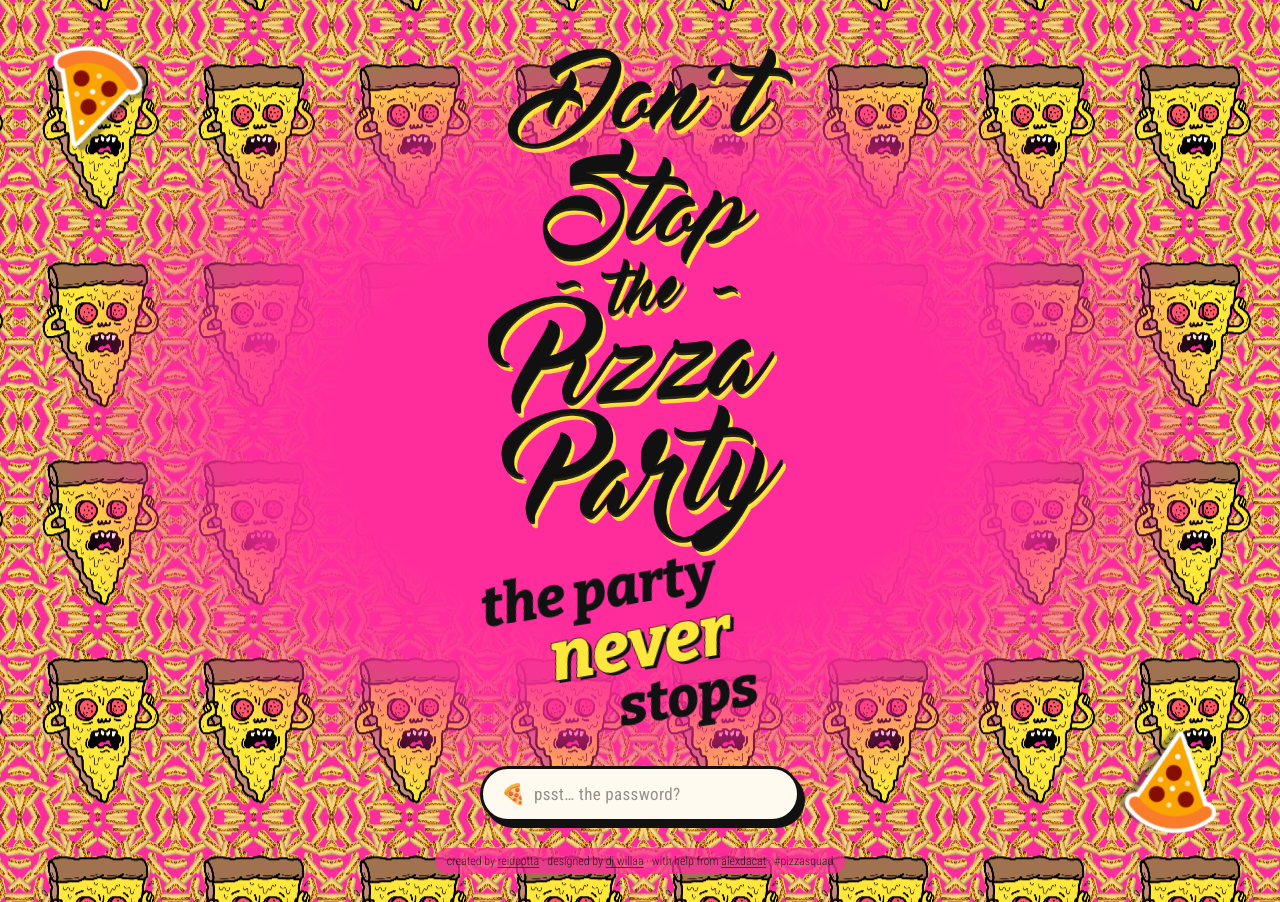
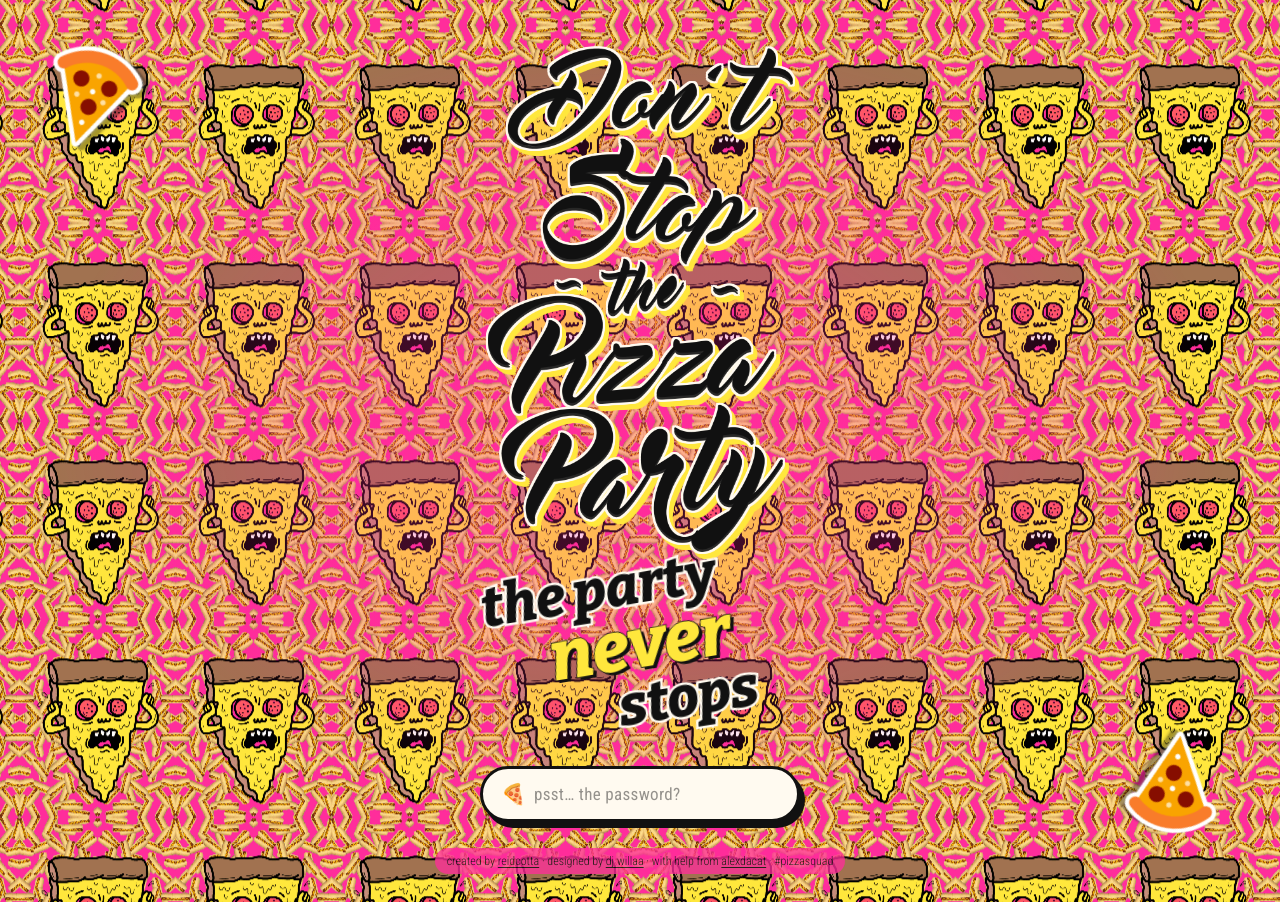
Before and after one commit to rchatham/dontstopthepizzaparty, a Jekyll site: the page built from index.html, in a window 1280 px wide. Built offline with Jekyll 4.4.1, drawn with Linux system fonts in a browser that asks for light colours.

Commit message:
Hero: a see-through centre so the pizzas show behind the words
The spotlight was a solid block of colour that hid the wallpaper. It is
now a tint (--spot-a, default 25% solid; 0 turns it off), and the logo
and tagline carry their own halo instead (--outline: a 2px outline round
the logo, a 5px stroke behind the words), so they stay readable on the
busy pattern. Comparison grids of 60/35/15/0% on three palettes added.

Co-Authored-By: Claude Opus 5.5 <noreply@anthropic.com>
Claude-Session: https://claude.ai/code/session_01BUtFxh6bhKj94LRtZvhsyK

```diff
--- a/files/home.css
+++ b/files/home.css
@@ -14,6 +14,8 @@
   --hi: #ffe73c;                /* "never" */
   --hi-edge: #111;              /* "never"'s outline and shadow */
   --accent: #111;               /* the pill's offset shadow */
+  --spot-a: 0.25;               /* how solid the spotlight is (0 = none, 1 = solid) */
+  --outline: #fffaf0;           /* halo round the logo and words, so they read on the pattern */
   --spring: cubic-bezier(0.34, 1.56, 0.64, 1);
 }
 
@@ -63,7 +65,10 @@ body {
   position: absolute;
   inset: 0;
   background: radial-gradient(ellipse 46% 44% at 50% 47%,
-    var(--spot) 0%, var(--spot) 52%, rgba(var(--spot-rgb), 0.85) 70%, rgba(var(--spot-rgb), 0) 100%);
+    rgba(var(--spot-rgb), var(--spot-a)) 0%,
+    rgba(var(--spot-rgb), var(--spot-a)) 50%,
+    rgba(var(--spot-rgb), calc(var(--spot-a) * 0.6)) 72%,
+    rgba(var(--spot-rgb), 0) 100%);
 }
 .dsp-sticker {
   position: absolute;
@@ -98,7 +103,11 @@ body {
   margin: 0;
   background: none;
   line-height: 0;
-  filter: drop-shadow(3px 4px 0 var(--logo-edge));
+  /* a 2px halo all round, then the offset edge */
+  filter:
+    drop-shadow(2px 0 0 var(--outline)) drop-shadow(-2px 0 0 var(--outline))
+    drop-shadow(0 2px 0 var(--outline)) drop-shadow(0 -2px 0 var(--outline))
+    drop-shadow(4px 5px 0 var(--logo-edge));
   animation: dsp-pop 0.9s var(--spring) 0.15s both;
 }
 .dsp-logo img {
@@ -127,7 +136,7 @@ body {
   letter-spacing: -0.01em;
   text-transform: lowercase;
 }
-.dsp-tag span { display: block; font: inherit; animation: dsp-rise 0.7s var(--spring) both; }
+.dsp-tag span { display: block; font: inherit; -webkit-text-stroke: 5px var(--outline); paint-order: stroke fill; animation: dsp-rise 0.7s var(--spring) both; }
 .dsp-tag span:nth-child(1) { animation-delay: 0.75s; translate: -0.6em 0; }
 .dsp-tag span:nth-child(2) { animation-delay: 0.9s; font-size: 1.25em; color: var(--hi); -webkit-text-stroke: 1.5px var(--hi-edge); paint-order: stroke fill; text-shadow: 3px 3px 0 var(--hi-edge); }
 .dsp-tag span:nth-child(3) { animation-delay: 1.05s; translate: 0.7em 0; }
--- a/index.html
+++ b/index.html
@@ -8,7 +8,7 @@ no_footer: true
    tagline, and the secret word box as a fat pill. The old site lives on behind the
    word "nostalgia". {% endcomment %}
 <link href="https://fonts.googleapis.com/css2?family=Bitter:ital,wght@1,800&display=swap" rel="stylesheet">
-<link rel="stylesheet" href="/files/home.css?v=20261104d">
+<link rel="stylesheet" href="/files/home.css?v=20261105a">
 
 <main class="dsp-hero">
   <div class="dsp-doodles" aria-hidden="true">
```
Also changed, not shown: 7 other files.
